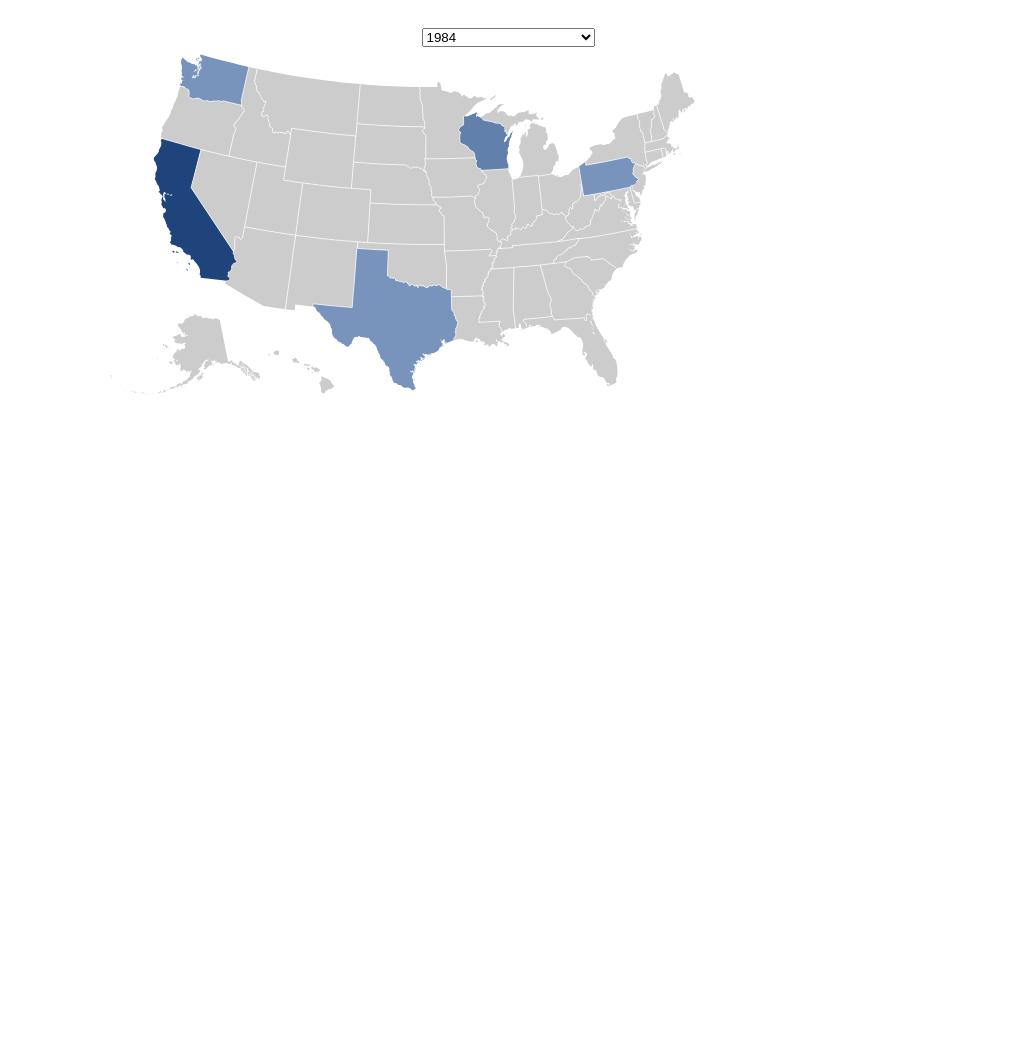
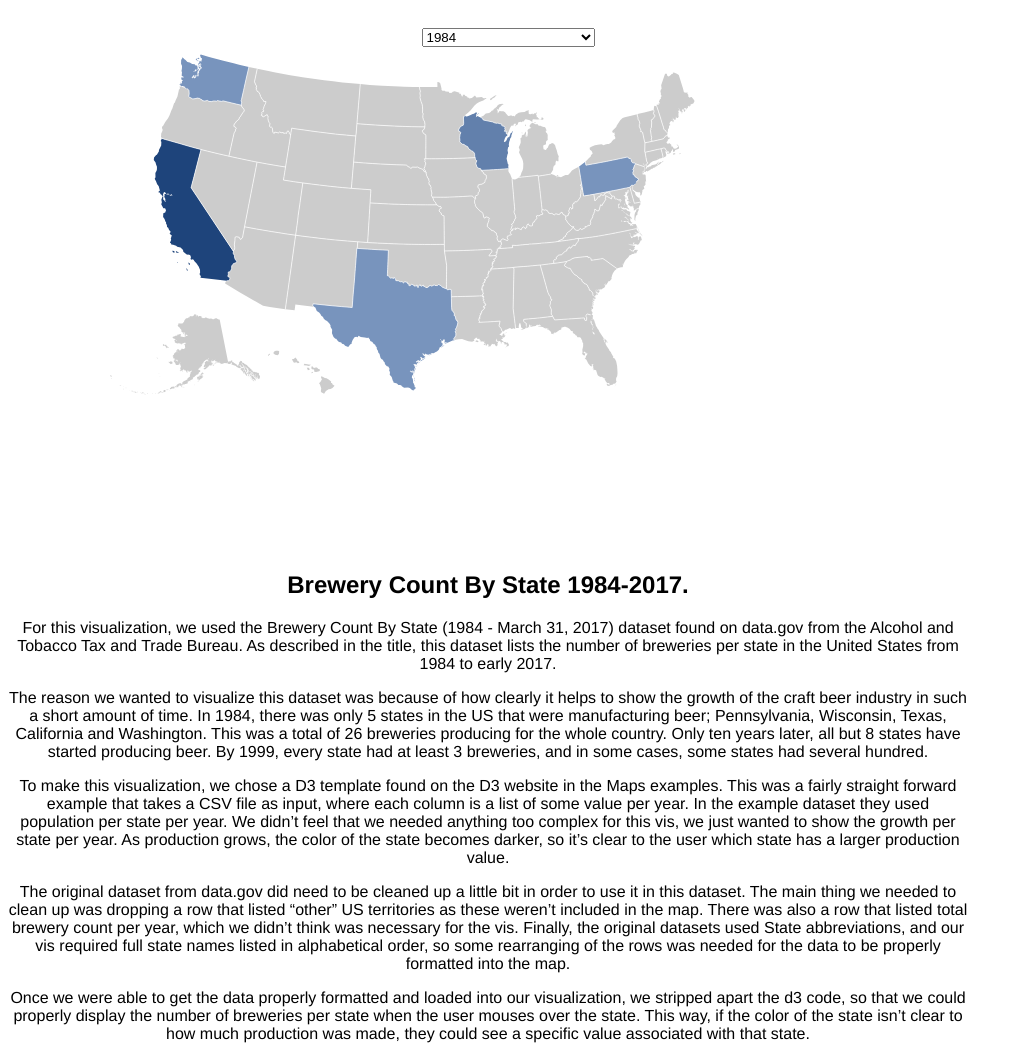
Before and after one commit to IanMFraser/CSc59969_Beer_Visualizations, a website: page src/index.html in a window 1280 px wide. Shown: the whole page, without its empty margins (0-1021 px from the left). Before the commit the page ends 800 px from the top, so only its background shows below. Drawn offline with nearby package versions, Linux system fonts and the light colour scheme.

Commit message:
added text for map

```diff
--- a/src/index.html
+++ b/src/index.html
@@ -21,6 +21,41 @@
     <script src="lib/topojson/topojson.min.js"></script>
     <script src="lib/jquery/jquery.min.js"></script>
     <!-- <script src="scripts/test.js"></script> -->
+    <div>
+    <h2>Brewery Count By State 1984-2017.</h2>
+    <p>For this visualization, we used the Brewery Count By State (1984 - March 31, 2017)
+       dataset found on data.gov from the Alcohol and Tobacco Tax and Trade Bureau.
+       As described in the title, this dataset lists the number of breweries per state
+       in the United States from 1984 to early 2017. </p>
+    <p>The reason we wanted to visualize this dataset was because of how clearly it
+       helps to show the growth of the craft beer industry in such a short amount of
+        time. In 1984, there was only 5 states in the US that were manufacturing beer;
+        Pennsylvania, Wisconsin, Texas, California and Washington. This was a total of
+        26 breweries producing for the whole country. Only ten years later, all but 8
+        states have started producing beer. By 1999, every state had at least 3 breweries,
+        and in some cases, some states had several hundred.</p>
+    <p>To make this visualization, we chose a D3 template found on the D3 website in
+      the Maps examples. This was a fairly straight forward example that takes a CSV
+      file as input, where each column is a list of some value per year. In the example
+      dataset they used population per state per year. We didn’t feel that we needed
+      anything too complex for this vis, we just wanted to show the growth per state
+      per year. As production grows, the color of the state becomes darker, so it’s
+      clear to the user which state has a larger production value. </p>
+    <p>The original dataset from data.gov did need to be cleaned up a little bit in
+      order to use it in this dataset. The main thing we needed to clean up was
+      dropping a row that listed “other” US territories as these weren’t included in
+      the map. There was also a row that listed total brewery count per year, which
+      we didn’t think was necessary for the vis.  Finally, the original datasets
+      used State abbreviations, and our vis required full state names listed in
+      alphabetical order, so some rearranging of the rows was needed for the data
+      to be properly formatted into the map. </p>
+      <p>Once we were able to get the data properly formatted and loaded into our
+        visualization, we stripped apart the d3 code, so that we could properly
+        display the number of breweries per state when the user mouses over the
+        state. This way, if the color of the state isn’t clear to how much
+        production was made, they could see a specific value associated with that
+        state.</p>
+    </div>
     <script src="scripts/map.js"></script>
   </body>
 </html>
```
Also changed, not shown: 1 other file.
